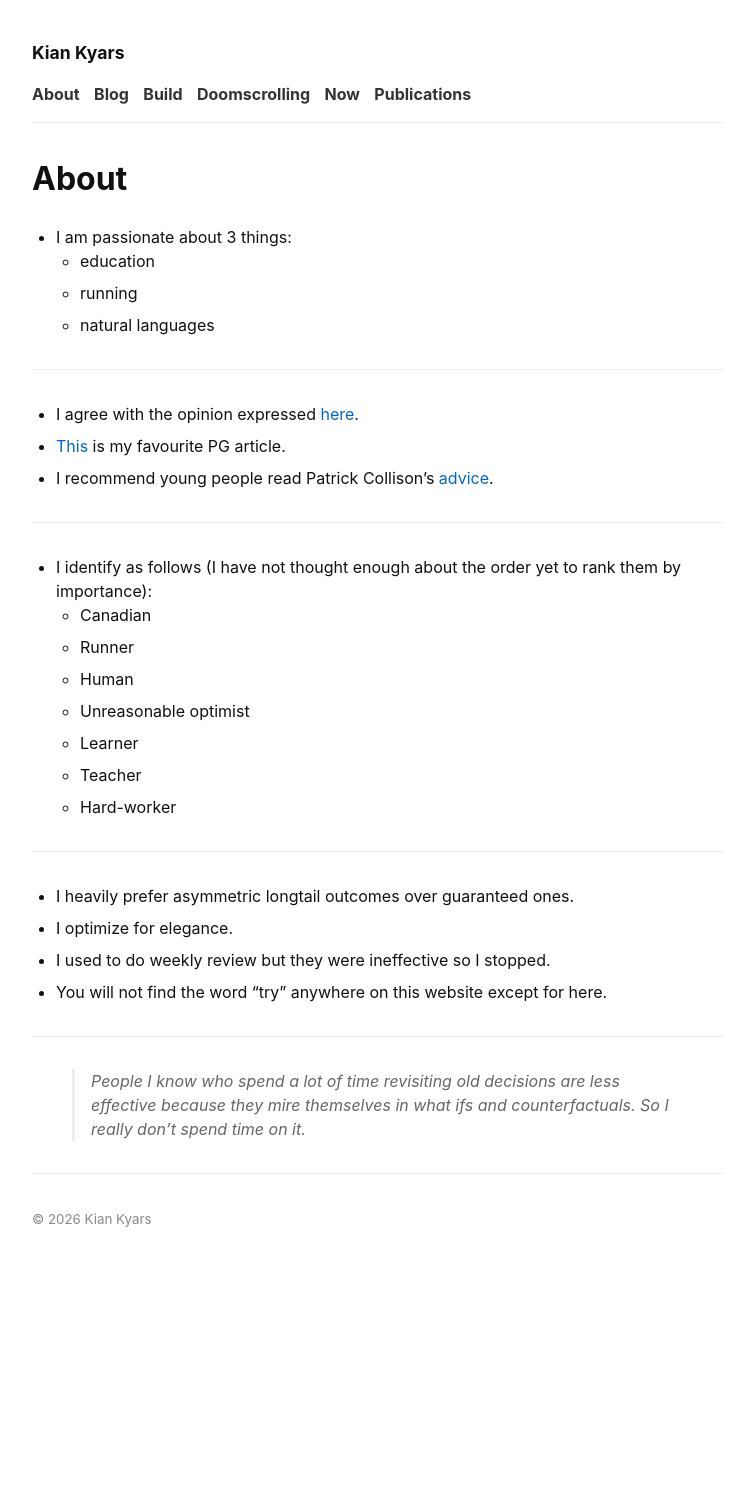
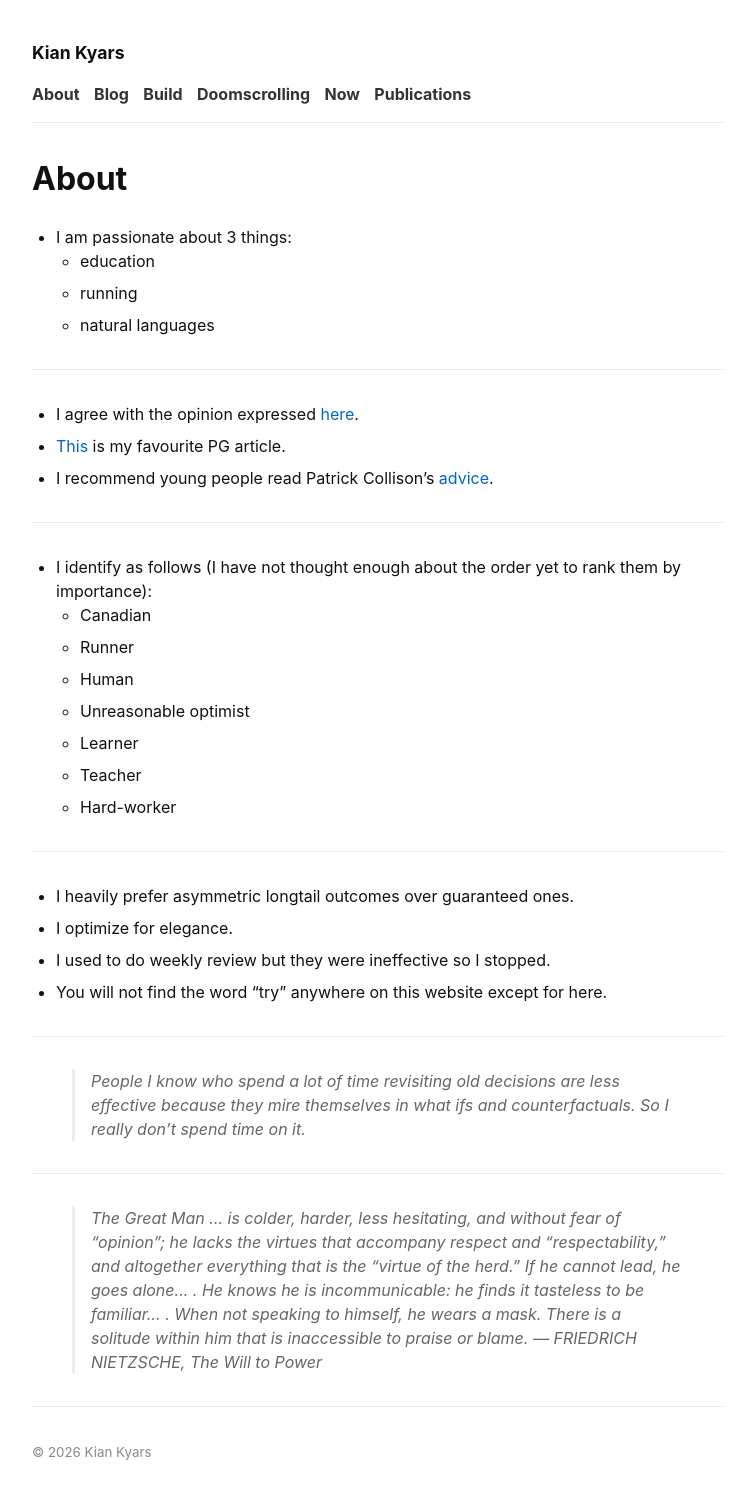
Before and after one commit to kiankyars/kiankyars.github.io, a Jekyll site: the page built from about.md, in a window 1280 px wide. Shown: the whole page, without its empty margins (262-1017 px from the left). Built offline with Jekyll 4.4.1, drawn with Linux system fonts in a browser that asks for light colours; before the commit the page ends 1270 px from its top, so only the background shows below that.

Commit message:
will to power

```diff
--- a/about.md
+++ b/about.md
@@ -36,3 +36,8 @@ permalink: /about/
 ---
 
 > People I know who spend a lot of time revisiting old decisions are less effective because they mire themselves in what ifs and counterfactuals. So I really don't spend time on it.
+
+---
+
+> The Great Man … is colder, harder, less hesitating, and without fear of “opinion”; he lacks the virtues that accompany respect and “respectability,” and altogether everything that is the “virtue of the herd.” If he cannot lead, he goes alone… . He knows he is incommunicable: he finds it tasteless to be familiar… . When not speaking to himself, he wears a mask. There is a solitude within him that is inaccessible to praise or blame.
+— FRIEDRICH NIETZSCHE, The Will to Power
```
